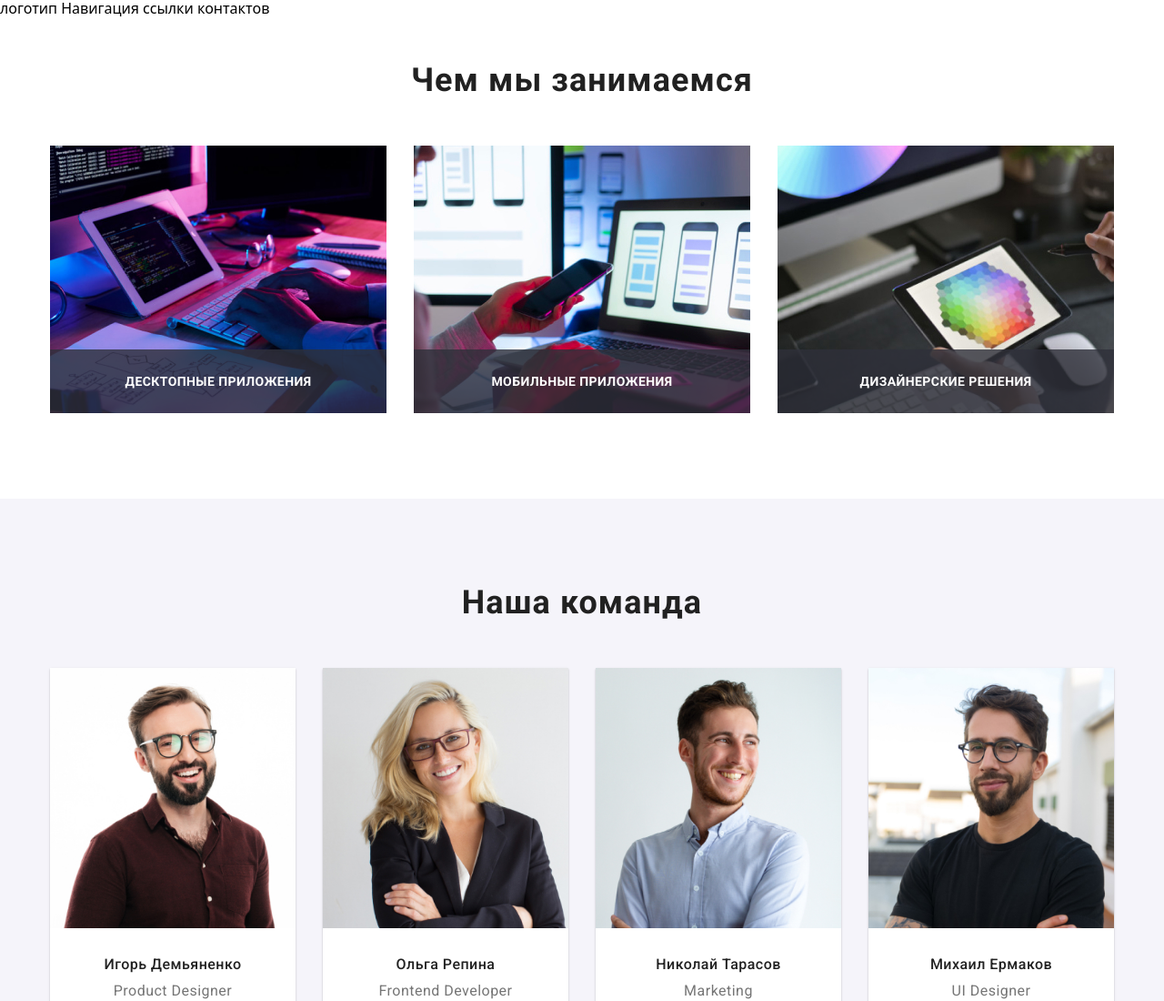
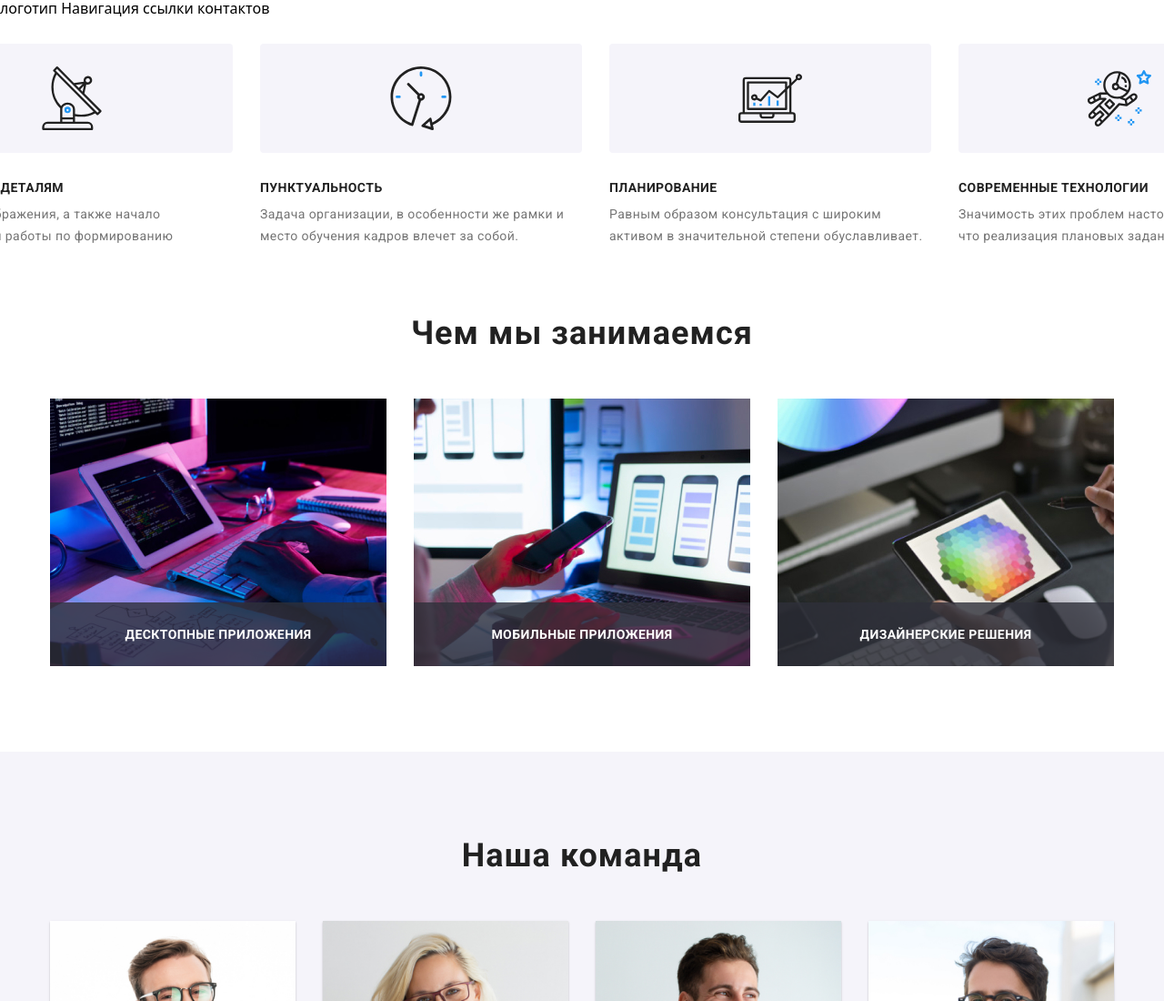
Before and after one commit to IvanProd/goit-markup-hw-08, a plain HTML site: page index.html in a window 1280 px wide. Shown: the top 1100 px of the page at 91% size. Drawn offline with nearby package versions, Linux system fonts and the light colour scheme.

Commit message:
Адаптивная верстка
Сделалмобильную и планшетную версию для секции особености

```diff
--- a/componets/main-pages/_features.scss
+++ b/componets/main-pages/_features.scss
@@ -0,0 +1,103 @@
+.features {
+    @media screen and (max-width: 1199px) {
+        margin: 60px auto 60px auto;
+    }
+}
+
+.visually-hidden {
+    position: absolute;
+    width: 1px;
+    height: 1px;
+    margin: -1px;
+    border: 0;
+    padding: 0;
+
+    white-space: nowrap;
+    clip-path: inset(100%);
+    clip: rect(0 0 0 0);
+    overflow: hidden;
+}
+.features__conteiner {
+    margin: 0 auto 0 auto;
+}
+.features__list {
+    list-style: none;
+    padding: 0;
+
+    @media screen and (min-width: 768px) {
+        display: flex;
+        justify-content: center;
+
+        @media screen and (max-width: 1199px) {
+            flex-wrap: wrap;
+            margin-left: -30px;
+            margin-top: -30px;
+        }
+    }
+}
+.features__item {
+    width: 450px;
+    margin: 0 auto;
+    @media screen and (max-width: 767px) {
+        &:not(:last-child) {
+            margin-bottom: 30px;
+        }
+    }
+
+
+    @media screen and (min-width:768px) {
+        margin: 0;
+        width: 768px;
+        flex-basis: calc(100% / 2 - 60px);
+        margin-left: 30px;
+        margin-top: 30px;
+    }
+}
+.features__icon-box {
+    display: flex;
+    align-items: center;
+    justify-content: center;
+
+    width: 450px;
+    height: 120px;
+
+    border-radius: 4px;
+    background-color: $bgcolor-feature-icon;
+
+    @media screen and (min-width:768px) {
+        width: 354px;
+    }
+}
+.features__icon {
+    width: 70px;
+    height: 70px;
+}
+.features__item-head {
+    margin-top: 30px;
+
+    font-family: $Roboto;
+    font-style: normal;
+    font-weight: bold;
+    font-size: 14px;
+    line-height: 1.142;
+    letter-spacing: 0.03em;
+    text-transform: uppercase;
+
+    color: $feature-head-color;
+
+    @media screen and (max-width: 767px) {
+        text-align: center;
+    }
+}
+.features__item-text {
+    margin-top: 10px;
+
+    font-family: $Roboto;
+    font-style: normal;
+    font-weight: normal;
+    font-size: 14px;
+    line-height: 1.714;
+    letter-spacing: 0.03em;
+
+    color: $feature-text-color;
+}
--- a/index.html
+++ b/index.html
@@ -67,7 +67,7 @@
                 </div>
             </section> -->
             <!--секция особенности-->
-            <!-- <section class="features">
+            <section class="features">
                 <h2 class="features__header visually-hidden">Особенности</h2>
                 <div class="features__conteiner">
                     <ul class="features__list">
@@ -126,7 +126,7 @@
 
                     </ul>
                 </div>
-            </section> -->
+            </section>
             <!--чем мы занимаемся-->
             <section class="we-are-doing">
                 <div class="we-are-doing__conteiner">
--- a/sass/main.scss
+++ b/sass/main.scss
@@ -11,6 +11,7 @@
 
 
 //main-page
+@import '../componets/main-pages/features';
 @import '../componets/main-pages/what-are-we-doing';
 @import '../componets/main-pages/our-team';
 @import '../componets/main-pages/regular-customers';
```
Also changed, not shown: css/main.css, css/main.min.css, 2 other files.
